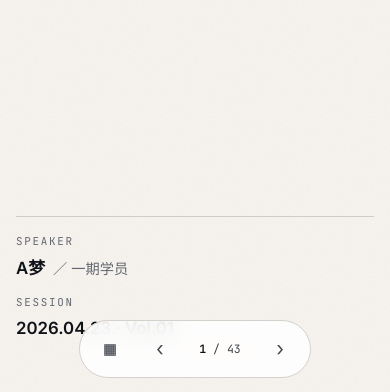
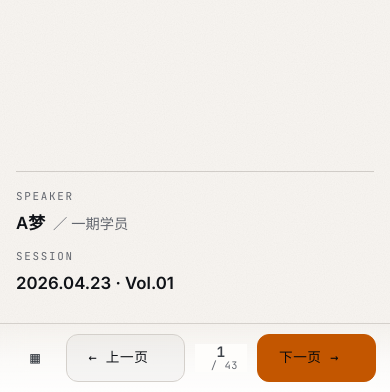
Before and after one commit to zifeixu85/deepsea-amengshare20260423-slides, a plain HTML site: page slides/index.html in a window 390 px wide. Shown: the part 452-844 px from the top of the page. Drawn offline with Linux system fonts and the light colour scheme; a web font is replaced by a local one.

Commit message:
feat(mobile): native-feel bottom nav bar + clear slide content
- Bottom nav: full-width 3-zone bar (prev pill | count | next accent pill)
- 48px tap targets with Chinese labels 上一页/下一页
- Blurred gradient background, safe-area aware
- Slide bottom padding bumped to 6rem to clear the taller nav
- Mobile hint repositioned above new bar

```diff
--- a/slides/styles.css
+++ b/slides/styles.css
@@ -2963,7 +2963,8 @@ body.is-overview .progress { display: none; }
   :root {
     --slide-pad-x: clamp(1rem, 4vw, 1.5rem);
     --slide-pad-top: clamp(2.6rem, 6vh, 3.6rem);
-    --slide-pad-bottom: clamp(3rem, 6vh, 3.6rem);
+    /* bottom padding must clear the new full-width nav bar (~70px + safe-area) */
+    --slide-pad-bottom: calc(6rem + env(safe-area-inset-bottom, 0px));
 
     /* tighter type on mobile */
     --text-display: clamp(2.6rem, 8vw, 4rem);
@@ -2985,31 +2986,94 @@ body.is-overview .progress { display: none; }
   /* labels: let the data-theme rules at top of file control which one shows */
 
   /* bottom nav — bigger touch targets on mobile */
-  .nav { font-size: 0.7rem; padding: 6px 8px; bottom: 14px; gap: 6px; }
-  .nav button {
-    width: 44px; height: 44px;
-    font-size: 1.2rem;
-    border-radius: 10px;
+  /* Mobile-native bottom nav: full-width bar, thumb-friendly 3-zone layout
+     Order matches HTML: overview | prev | count | next */
+  .nav {
+    left: 0; right: 0; bottom: 0; transform: none;
+    padding: 10px 14px calc(10px + env(safe-area-inset-bottom, 0px));
+    gap: 10px;
+    background: linear-gradient(180deg, transparent, rgba(0,0,0,0.4) 50%, rgba(0,0,0,0.72));
+    backdrop-filter: blur(12px);
+    -webkit-backdrop-filter: blur(12px);
+    border: 0; border-top: 1px solid rgba(255,255,255,0.06);
+    border-radius: 0;
+    display: grid;
+    grid-template-columns: 42px 1fr auto 1fr;
+    align-items: center;
   }
-  .nav__count { padding: 0 10px; min-width: 4rem; font-size: 0.72rem; }
-  .nav button::after { content: attr(title); position: absolute; bottom: -20px; left: 50%; transform: translateX(-50%); font-size: 0.6rem; color: var(--ink-mute); white-space: nowrap; opacity: 0; transition: opacity 200ms; pointer-events: none; }
-  .nav button:hover::after { opacity: 1; }
+  [data-theme="light"] .nav {
+    background: linear-gradient(180deg, transparent, rgba(255,255,255,0.6) 50%, rgba(255,255,255,0.9));
+    border-top-color: var(--line);
+  }
+
+  /* overview icon stays compact */
+  #overview {
+    width: 42px; height: 42px;
+    font-size: 1rem; border-radius: 10px;
+  }
+
+  /* prev / next become wide labeled pills */
+  #prev, #next {
+    width: auto; height: 48px;
+    border-radius: 12px;
+    font-size: 0.85rem; font-weight: 500;
+    letter-spacing: 0.04em;
+    display: inline-flex; align-items: center; justify-content: center;
+    gap: 6px;
+    transition: transform 120ms var(--ease), background 180ms var(--ease), filter 180ms var(--ease);
+  }
+  #prev {
+    color: var(--ink);
+    background: rgba(255,255,255,0.06);
+    border: 1px solid var(--line);
+  }
+  [data-theme="light"] #prev { background: rgba(0,0,0,0.03); }
+  #next {
+    color: #0a0a0a;
+    background: var(--accent);
+    border: 1px solid var(--accent);
+  }
+  #prev:active { transform: scale(0.97); background: rgba(255,255,255,0.1); }
+  #next:active { transform: scale(0.97); filter: brightness(0.92); }
+
+  /* hide the ‹ › glyphs from HTML, inject labels via ::before/::after */
+  #prev { color: transparent; }
+  #prev::before { content: "← 上一页"; color: var(--ink); }
+  #next { color: transparent; }
+  #next::before { content: "下一页 →"; color: #0a0a0a; }
+
+  .nav__count {
+    min-width: 3.2rem;
+    padding: 0 4px;
+    font-size: 0.65rem; color: var(--ink-mute);
+    text-align: center; line-height: 1.15;
+    font-family: var(--font-mono); letter-spacing: 0.05em;
+  }
+  .nav__count strong {
+    display: block;
+    color: var(--ink-dim);
+    font-size: 0.9rem;
+    font-weight: 600;
+  }
 
   /* progress bar thinner */
   .progress { height: 1.5px; }
 
-  /* mobile hint bar */
+  /* mobile hint bar — floats above the new bottom bar */
   .mobile-hint {
     display: flex; align-items: center; justify-content: center; gap: 8px;
-    position: fixed; bottom: 68px; left: 50%; transform: translateX(-50%);
-    background: rgba(0,0,0,0.55); backdrop-filter: blur(8px);
-    color: var(--ink-dim); font-family: var(--font-mono); font-size: 0.62rem;
+    position: fixed;
+    bottom: calc(88px + env(safe-area-inset-bottom, 0px));
+    left: 50%; transform: translateX(-50%);
+    background: rgba(0,0,0,0.6); backdrop-filter: blur(8px);
+    color: rgba(255,255,255,0.78); font-family: var(--font-sans); font-size: 0.65rem;
     padding: 6px 14px; border-radius: 999px;
     opacity: 1; transition: opacity 400ms ease;
     z-index: 11; pointer-events: none; white-space: nowrap;
-    letter-spacing: 0.05em;
+    letter-spacing: 0.02em;
+    box-shadow: 0 6px 20px -8px rgba(0,0,0,0.4);
   }
-  .mobile-hint__sep { opacity: 0.4; }
+  .mobile-hint__sep { opacity: 0.45; }
 
   /* --- layouts: stack everything 2-col into 1-col --- */
   .two-col, .intro, .principle__body, .skill-detail, .own-skill, .qa,
```
